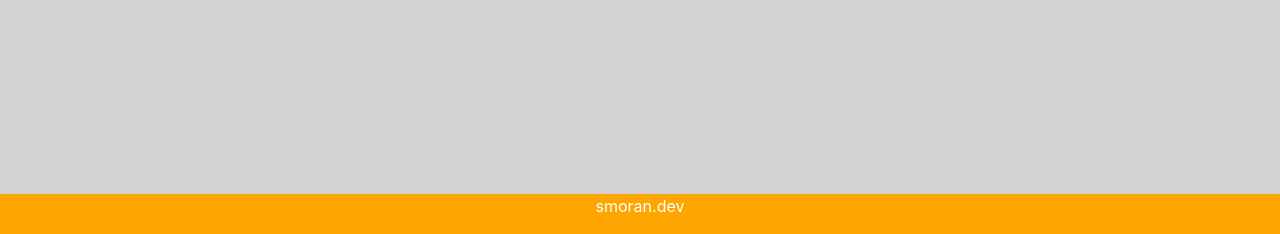
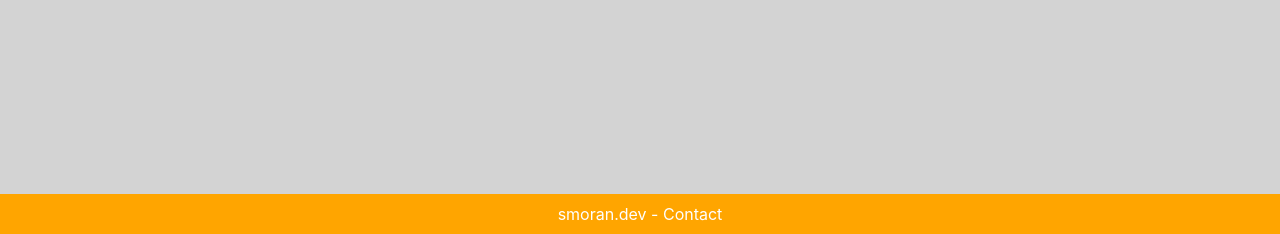
Before and after one commit to sdmoran/smoran.dev, a Django app: template smorandev/templates/smorandev/base.html in a window 1280 px wide. Shown: the part 566-800 px from the top of the page. Run offline with Django 3.2, Linux system fonts and the light colour scheme; the template is opened without the code that fills it, so the values that code supplies are empty; some libraries are stand-ins or nearby versions.

Commit message:
Improved footer and added a contact button

```diff
--- a/smorandev/static/smorandev/style.css
+++ b/smorandev/static/smorandev/style.css
@@ -39,3 +39,20 @@ footer {
     color: white;
     background-color: orange;
 }
+
+.footer-container {
+    margin-top: 0.5rem;
+}
+
+.footer-container > p {
+    margin-bottom: 0.5rem;
+    text-align: left;
+    display: inline-block;
+}
+
+.footer-container > a{
+    margin-bottom: 0.5rem;
+    text-align: center;
+    display: inline-block;
+    color: white;
+}
--- a/smorandev/templates/smorandev/base.html
+++ b/smorandev/templates/smorandev/base.html
@@ -33,6 +33,8 @@
         <div class="container">
             <div class="footer-container">
                 <p>smoran.dev</p>
+                <p> - </p>
+                <a href="mailto:smoran@wpi.edu">Contact</a>
             </div>
         </div>
     </footer>
```
